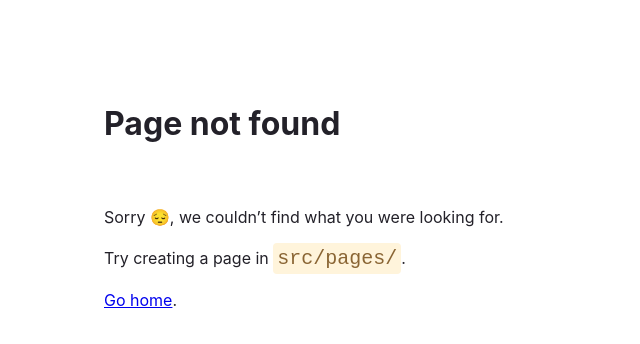
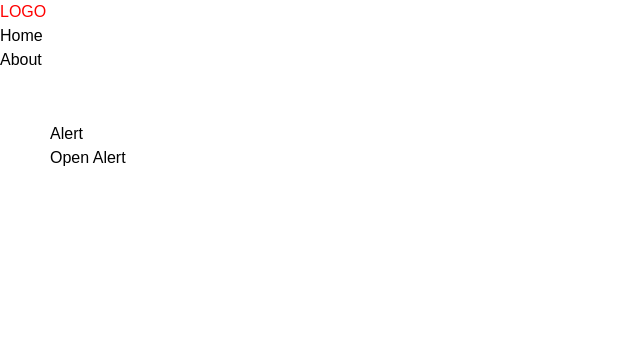
Before and after one commit to shinyj1991/shinyj1991.github.io2, a Gatsby site: page /demo/dialog in a window 1280 px wide. Before the commit this address had no page. Shown: the whole page, without its empty margins (0-640 px from the left). Built offline with nearby package versions, Linux system fonts and the light colour scheme; Gatsby itself is replaced by a stand-in of ours.

Commit message:
feat : alert 컴포넌트 추가

```diff
--- /dev/null
+++ b/src/pages/demo/dialog.jsx
@@ -0,0 +1,28 @@
+import * as React from "react"
+import LayoutDefault from "../../components/Layout/Default"
+import styled from "styled-components"
+
+const Wrapper = styled.div`
+  padding: 50px;
+`
+
+const DemoDialogPage = () => {
+  function openAlert() {
+    alert('alert')
+  }
+
+  return (
+    <LayoutDefault>
+      <Wrapper>
+        <section>
+          <p>Alert</p>
+          <button onClick={openAlert}>Open Alert</button>
+        </section>
+      </Wrapper>
+    </LayoutDefault>
+  )
+}
+
+export default DemoDialogPage
+
+export const Head = () => <title>Demo Dialog</title>
```
Also changed, not shown: src/components/Dialog/Alert.jsx (added, +19 -0 lines), src/pages/about.jsx (+12 -1 lines).
